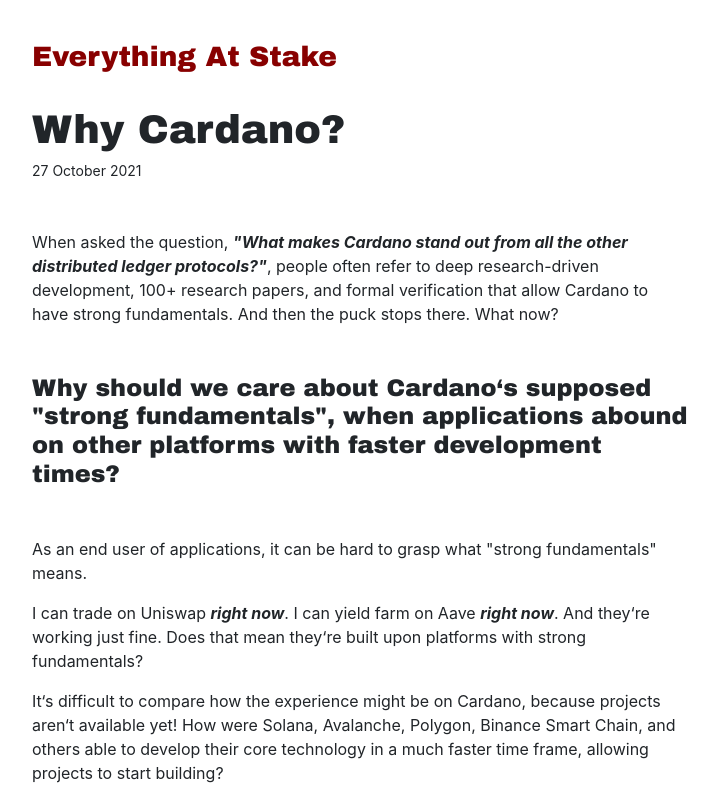
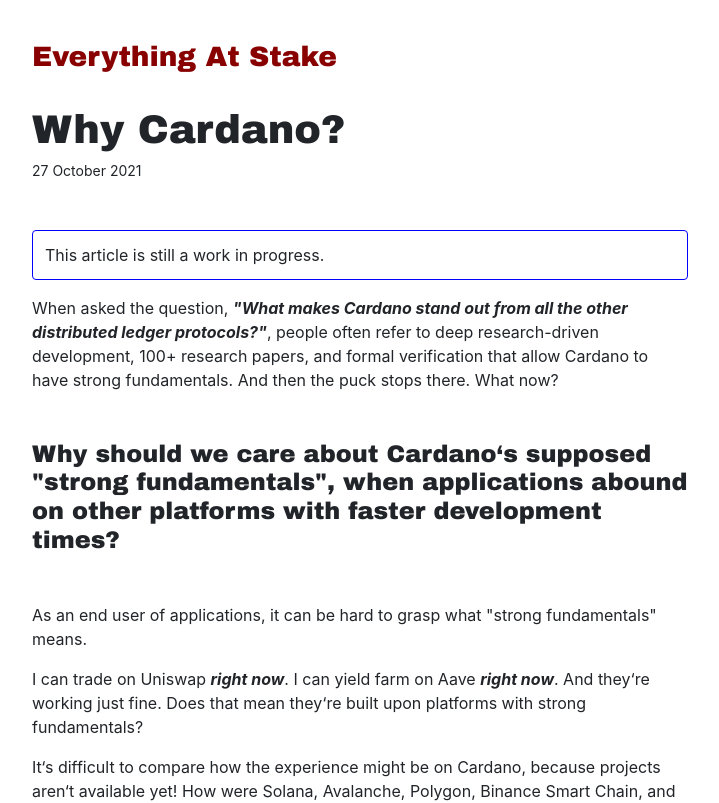
Before and after one commit to bryanyee/everything-at-stake, a Next.js app in the folder client/: page /why-cardano in a window 1280 px wide. Shown: the top 803 px of the page, without its empty margins (280-999 px from the left). Built offline with nearby package versions, Linux system fonts and the light colour scheme.

Commit message:
Add disclaimer

```diff
--- a/client/pages/why-cardano.js
+++ b/client/pages/why-cardano.js
@@ -1,6 +1,7 @@
 import Emoji from 'components/Emoji';
 import ExternalLink from 'components/ExternalLink';
 import Layout from 'components/Layout';
+import HighlightBox from 'components/HighlightBox';
 
 import { UNICODE_VALUES } from 'config/constants';
 import { findPage } from 'config/pages';
@@ -20,6 +21,9 @@
 export default function WhyCardano() {
   return (
     <Layout date={page.date} title={page.title}>
+      <HighlightBox className="mb-3">
+        This article is still a work in progress.
+      </HighlightBox>
       <p>When asked the question, <strong><em>&quot;What makes Cardano stand out from all the other distributed ledger protocols?&quot;</em></strong>, people often refer to deep research-driven development, 100+ research papers, and formal verification that allow Cardano to have strong fundamentals. And then the puck stops there. What now?</p>
       <h4 className="my-5">Why should we care about Cardano‘s supposed &quot;strong fundamentals&quot;, when applications abound on other platforms with faster development times?</h4>
       <p>As an end user of applications, it can be hard to grasp what &quot;strong fundamentals&quot; means.</p>
```
